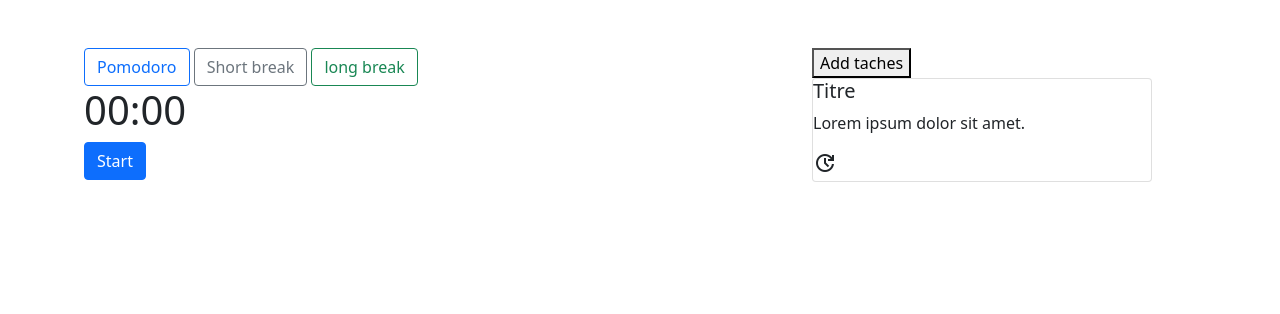
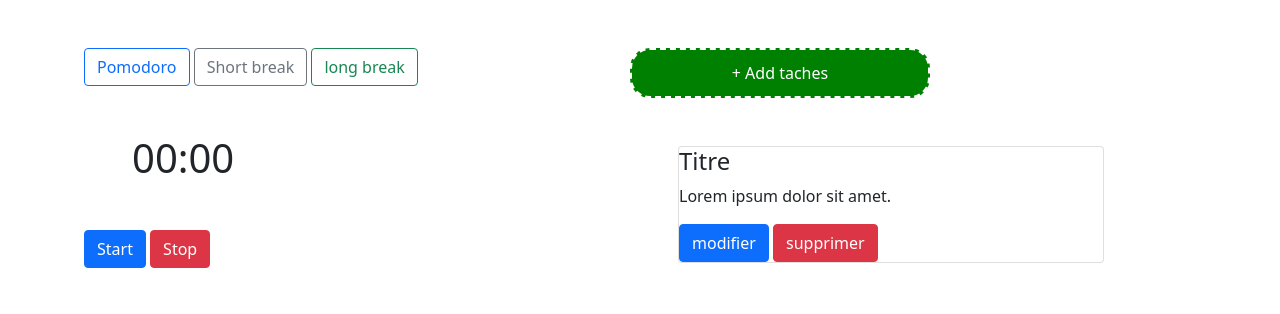
Before and after one commit to MrRidadev/BeFocused-APP, a plain HTML site: page index.html in a window 1280 px wide. Drawn offline with nearby package versions, Linux system fonts and the light colour scheme.

Commit message:
ajouter style en bootstrap

```diff
--- a/index.html
+++ b/index.html
@@ -12,9 +12,27 @@
     <link rel="stylesheet" href="https://fonts.googleapis.com/css2?family=Material+Symbols+Outlined:opsz,wght,FILL,GRAD@20..48,100..700,0..1,-50..200&icon_names=update" />
 </head>
 <body>
-    <main class="container row m-5 ">
+    <main class="container row flex-row-reverse m-5 ">
 
-        <section class="col-8">
+        <section class="col-sm-12 col-md-6 ">
+            <div>
+                <button class="btnAdd"> + Add taches</button>
+            </div>
+            <div class="crud ">
+                <div class="card m-5 ">
+                    <div>
+                        <h4 class="titre d-block">Titre</h4>
+                        <p class="description d-block">Lorem ipsum dolor sit amet.</p>
+                    </div>
+                    <div >
+                        <button class="btn btn-primary">modifier</button>
+                        <button class="btn btn-danger">supprimer</button>
+                    </div>
+
+                </div>
+            </div>
+        </section>
+        <section class="col-sm-12 col-md-6">
             <div class="buton">
                 <button type="button" class="btn btn-outline-primary">Pomodoro</button>
                 <button type="button" class="btn btn-outline-secondary">Short break</button>
@@ -22,28 +40,11 @@
 
             </div>
             <div>
-                <h1>00:00</h1>
+                <h1 class="crono m-5">00:00</h1>
                 <input class="btn btn-primary" type="button" value="Start">
+                <input class="btn btn-danger" type="button" value="Stop">
 
             </div>
-        </section>
-        <section class="col-4">
-            <div>
-                <button>Add taches</button>
-            </div>
-            <div class="card">
-                <div>
-                <h5>Titre</h5>
-                <p>Lorem ipsum dolor sit amet.</p>
-            </div>
-            <div>
-                <i class="fa-solid fa-trash"></i>
-                <span class="material-symbols-outlined">
-                    update
-                    </span>
-            </div>
-            </div>
-
         </section>
     </main>
     <script src="app.js"></script>
--- a/style.css
+++ b/style.css
@@ -2,3 +2,15 @@ main{
     display: flex;
     justify-content: space-around;
 }
+.btnAdd{
+    width: 300px;
+    height: 50px;
+    border-radius: 20px;
+    background-color: green;
+    color: #fff;
+    border: 2px dashed #fff;
+}
+.card{
+    display: flex;
+
+}
```
